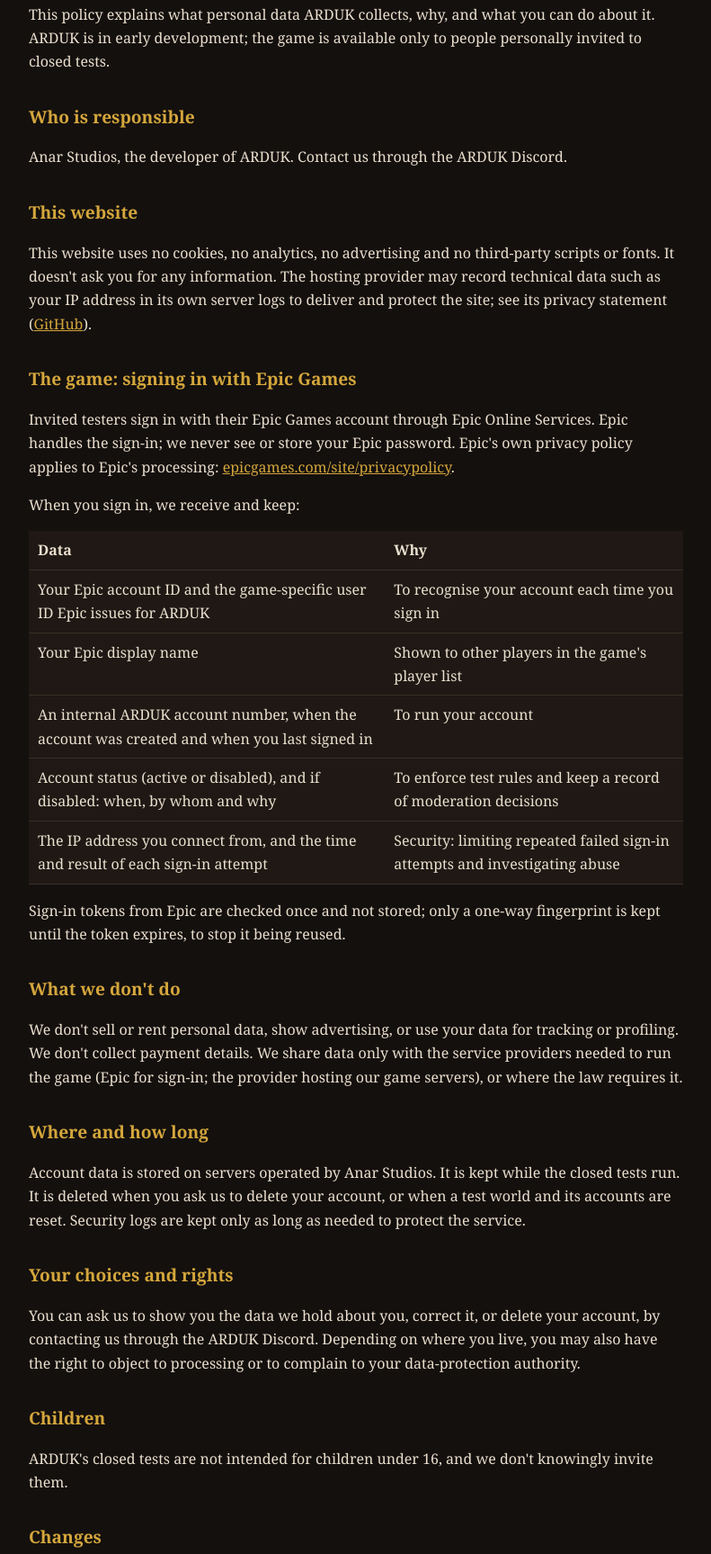
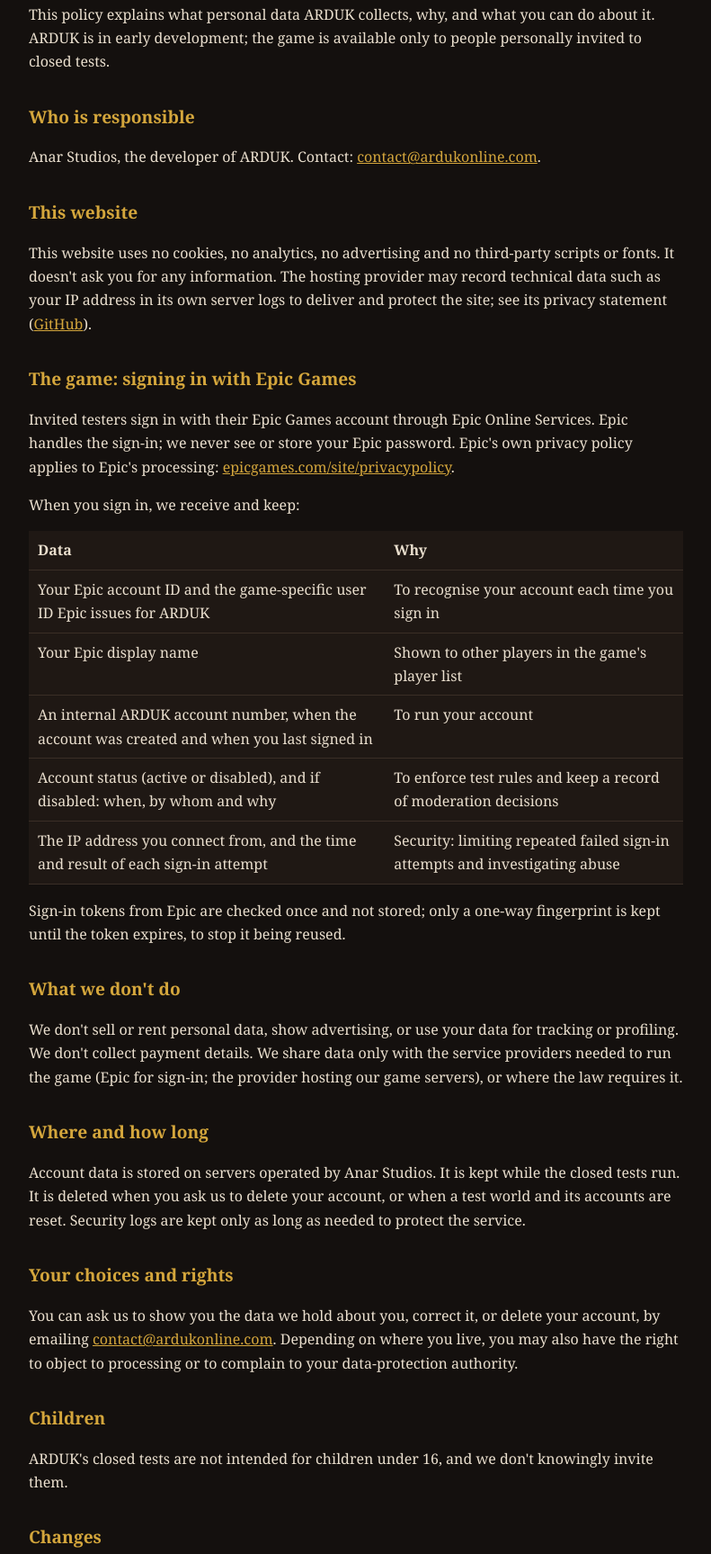
Before and after one commit to zdavood-sys/ardukonline.com, a plain HTML site: page privacy.html in a window 1280 px wide. Shown: the part 158-1885 px from the top of the page at 90% size, without its empty margins (244-1035 px from the left). Drawn offline with Linux system fonts and the light colour scheme.

Commit message:
Contact email contact@ardukonline.com on the privacy policy and home page

```diff
--- a/privacy.html
+++ b/privacy.html
@@ -28,7 +28,7 @@
   development; the game is available only to people personally invited to closed tests.</p>
 
   <h2>Who is responsible</h2>
-  <p>Anar Studios, the developer of ARDUK. Contact us through the ARDUK Discord.</p>
+  <p>Anar Studios, the developer of ARDUK. Contact: <a href="mailto:contact@ardukonline.com">contact@ardukonline.com</a>.</p>
 
   <h2>This website</h2>
   <p>This website uses no cookies, no analytics, no advertising and no third-party scripts or fonts. It doesn't ask
@@ -63,8 +63,8 @@
   as long as needed to protect the service.</p>
 
   <h2>Your choices and rights</h2>
-  <p>You can ask us to show you the data we hold about you, correct it, or delete your account, by contacting us through the ARDUK
-  Discord. Depending on where you live, you may also
+  <p>You can ask us to show you the data we hold about you, correct it, or delete your account, by emailing
+  <a href="mailto:contact@ardukonline.com">contact@ardukonline.com</a>. Depending on where you live, you may also
   have the right to object to processing or to complain to your data-protection authority.</p>
 
   <h2>Children</h2>
```
Also changed, not shown: index.html (+1 -1 lines).
